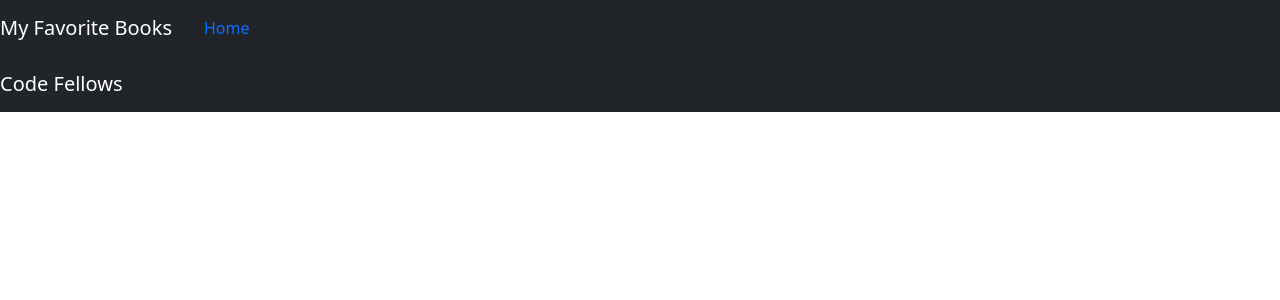
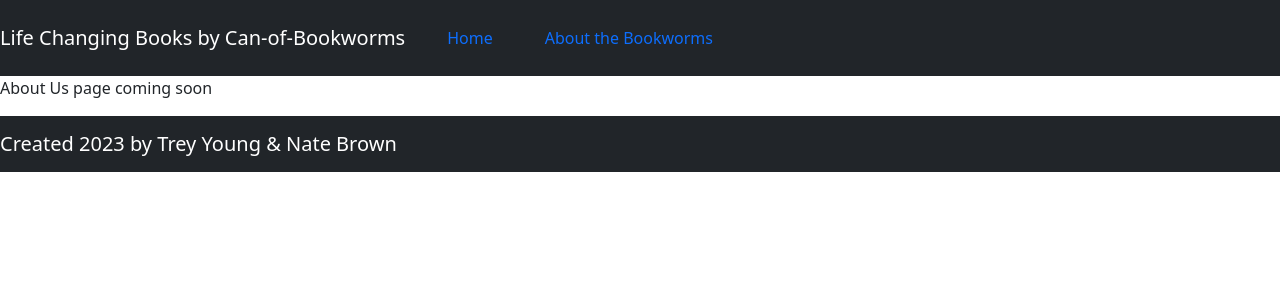
Before and after one commit to nate-brown-1/can-of-bookworms-frontend, a React (Create React App) app: page /about in a window 1280 px wide. Shown: the top 300 px of the page. Built offline with nearby package versions, Linux system fonts and the light colour scheme.

Commit message:
working client for book requests to server

```diff
--- a/public/index.html
+++ b/public/index.html
@@ -6,8 +6,8 @@
     <meta name="viewport" content="width=device-width, initial-scale=1" />
     <meta name="theme-color" content="#000000" />
     <meta
-      name="description"
-      content="Web site created using create-react-app"
+      name="Life Changing Books by Can-of-Bookworms"
+      content="Page created with React.js"
     />
     <link rel="apple-touch-icon" href="%PUBLIC_URL%/logo192.png" />
     <!--
@@ -24,7 +24,7 @@
       work correctly both with client-side routing and a non-root public URL.
       Learn how to configure a non-root public URL by running `npm run build`.
     -->
-    <title>React App</title>
+    <title>Life Changing Books by Can-of-Bookworms</title>
   </head>
   <body>
     <noscript>You need to enable JavaScript to run this app.</noscript>
--- a/src/About.js
+++ b/src/About.js
@@ -1,11 +1,11 @@
 import { Component } from "react";
 
-class Profile extends Component {
+class About extends Component {
 
   render() {
     /* TODO: render information about the developers */
-    return <p>Profile page coming soon</p>
+    return <p>About Us page coming soon</p>
   }
 };
 
-export default Profile;
+export default About;
--- /dev/null
+++ b/src/App.css
@@ -0,0 +1,8 @@
+.carousel-inner {
+  text-align: center;
+}
+
+.carousel-inner img {
+  width: 25%;
+  margin-bottom: 200px;
+}
--- a/src/App.js
+++ b/src/App.js
@@ -2,7 +2,9 @@ import React from 'react';
 import Header from './Header';
 import Footer from './Footer';
 import BestBooks from './BestBooks';
+import About from './About';
 import 'bootstrap/dist/css/bootstrap.min.css';
+import './App.css';
 import {
   BrowserRouter as Router,
   Routes,
@@ -21,7 +23,10 @@ class App extends React.Component {
               element={<BestBooks />}
             >
             </Route>
-            {/* PLACEHOLDER: add a route with a path of '/about' that renders the `About` component */}
+            <Route
+              exact path="/about"
+              element={<About />}>
+            </Route>
           </Routes>
           <Footer />
         </Router>
--- a/src/BestBooks.js
+++ b/src/BestBooks.js
@@ -8,17 +8,27 @@ class BestBooks extends React.Component {
   constructor(props) {
     super(props);
     this.state = {
-      books: []
+      books: [],
+      error: false,
+      errorMessage: ''
     }
   }
 
   getBooks = async () => {
     try {
+      // query string to get book info
       let bookRequest = await axios.get(`${process.env.REACT_APP_SERVER}/books`);
+      // console.log(bookRequest);
       this.setState ({
         books: bookRequest.data
+      },
+      console.log(this.state.books)
+      );
+    } catch (error) {
+      this.setState ({
+        error: true,
+        errorMessage: 'An error occurred: Type ' + error.response + ', ' + error.response.data
       })
-    } catch (error) {
       console.log('An error occurred: Type ' + error.response + ', ' + error.response.data)
     }
   }
@@ -43,9 +53,13 @@ class BestBooks extends React.Component {
   ]
 
 
+  componentDidMount() {
+    this.getBooks();
+  }
+
   render() {
 
-    let booksArray = this.books.map((book, idx) => {
+    let booksArray = this.state.books.map((book, idx) => {
           return (  <Carousel.Item key={idx}>
                       <img
                         className='bookCoverClass'
@@ -54,8 +68,8 @@ class BestBooks extends React.Component {
                       />
                     <Carousel.Caption>
                       <h4>{book.title}</h4>
-                      <h5>{book.author}</h5>
-                      <p>{book.summary}</p>
+                      <h5>{book.status}</h5>
+                      <p>{book.description}</p>
                     </Carousel.Caption>
                     </Carousel.Item>
           )
@@ -63,7 +77,7 @@ class BestBooks extends React.Component {
 
     return (
       <>
-        <h2>My Essential Lifelong Learning &amp; Formation Shelf</h2>
+        <h2>Our Essential Lifelong Learning &amp; Formation Shelf</h2>
 
         {this.books.length ? (
           <Carousel variant='dark'>
--- a/src/Footer.js
+++ b/src/Footer.js
@@ -5,7 +5,7 @@ class Footer extends React.Component {
   render() {
     return (
       <Navbar collapseOnSelect expand="lg" bg="dark" variant="dark">
-        <Navbar.Brand>Code Fellows</Navbar.Brand>
+        <Navbar.Brand>Created 2023 by Trey Young & Nate Brown</Navbar.Brand>
       </Navbar>
     )
   }
--- /dev/null
+++ b/src/Header.css
@@ -0,0 +1,4 @@
+.nav-item {
+  color: white;
+  margin: 10px;
+}
--- a/src/Header.js
+++ b/src/Header.js
@@ -1,14 +1,16 @@
 import React from 'react';
 import { Navbar, NavItem } from 'react-bootstrap';
 import { Link } from "react-router-dom";
+import './Header.css'
 
 class Header extends React.Component {
   render() {
     return (
       <Navbar collapseOnSelect expand="lg" bg="dark" variant="dark">
-        <Navbar.Brand>My Favorite Books</Navbar.Brand>
+        <Navbar.Brand>Life Changing Books by Can-of-Bookworms</Navbar.Brand>
         <NavItem><Link to="/" className="nav-link">Home</Link></NavItem>
         {/* PLACEHOLDER: render a navigation link to the about page */}
+        <NavItem><Link to="/about" className="nav-link">About the Bookworms</Link></NavItem>
       </Navbar>
     )
   }
```
